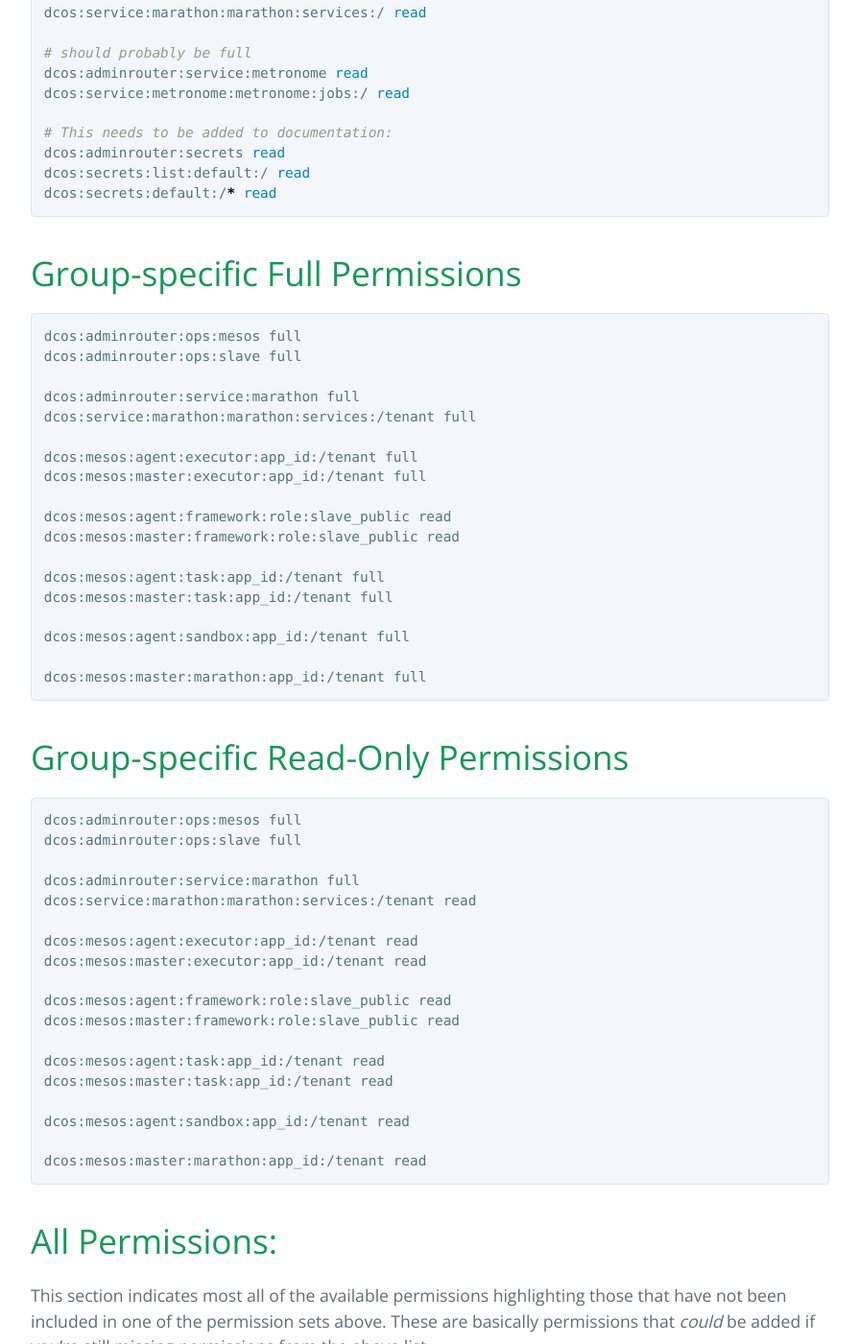
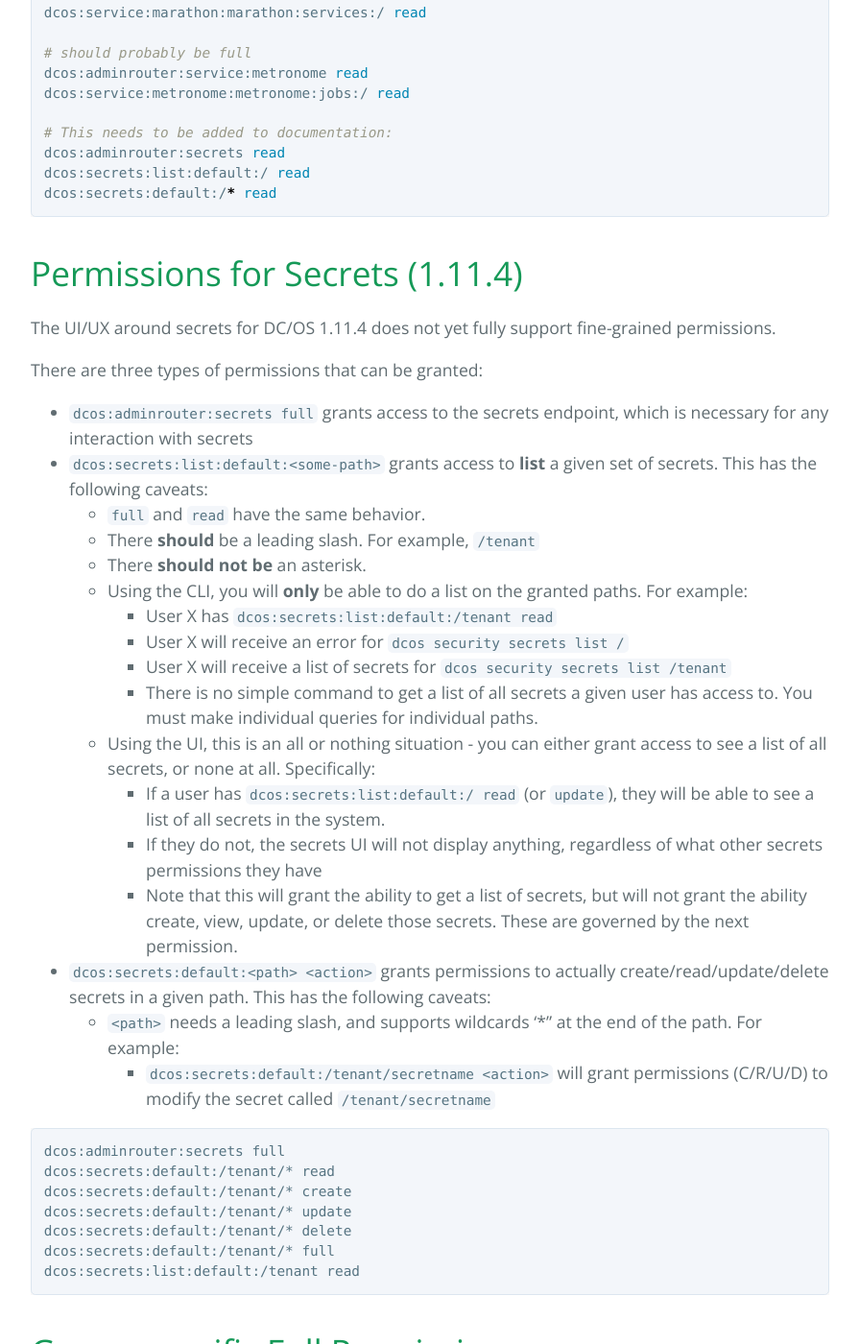
Before and after one commit to mesosphere/field-notes, a Jekyll site: the page built from docs/strict/permissions.md, in a window 1280 px wide and 1400 px high, scrolled down 2144 px. Shown: the whole window at 96% size, without its empty margins (192-1087 px from the left). Built offline with Jekyll 4.4.1, drawn with Linux system fonts in a browser that asks for light colours; our own code applies the rules of GitHub Pages for plain Markdown files.

Commit message:
Add secret permissions

````diff
--- a/docs/strict/permissions.md
+++ b/docs/strict/permissions.md
@@ -86,6 +86,39 @@ dcos:service:metronome:metronome:jobs:/ read
 dcos:adminrouter:secrets read
 dcos:secrets:list:default:/ read
 dcos:secrets:default:/* read
+```
+
+# Permissions for Secrets (1.11.4)
+The UI/UX around secrets for DC/OS 1.11.4 does not yet fully support fine-grained permissions.
+
+There are three types of permissions that can be granted:
+* `dcos:adminrouter:secrets full` grants access to the secrets endpoint, which is necessary for any interaction with secrets
+* `dcos:secrets:list:default:<some-path>` grants access to **list** a given set of secrets.  This has the following caveats:
+  * `full` and `read` have the same behavior.
+  * There **should** be a leading slash.  For example, `/tenant`
+  * There **should not be** an asterisk.
+  * Using the CLI, you will **only** be able to do a list on the granted paths.  For example:
+    * User X has `dcos:secrets:list:default:/tenant read`
+    * User X will receive an error for `dcos security secrets list /`
+    * User X will receive a list of secrets for `dcos security secrets list /tenant`
+    * There is no simple command to get a list of all secrets a given user has access to.  You must make individual queries for individual paths.
+  * Using the UI, this is an all or nothing situation - you can either grant access to see a list of all secrets, or none at all.  Specifically:
+    * If a user has `dcos:secrets:list:default:/ read` (or `update`), they will be able to see a list of all secrets in the system.
+    * If they do not, the secrets UI will not display anything, regardless of what other secrets permissions they have
+    * Note that this will grant the ability to get a list of secrets, but will not grant the ability create, view, update, or delete those secrets.  These are governed by the next permission.
+* `dcos:secrets:default:<path> <action>` grants permissions to actually create/read/update/delete secrets in a given path.  This has the following caveats:
+  * `<path>` needs a leading slash, and supports wildcards '*" at the end of the path.  For example:
+    * `dcos:secrets:default:/tenant/secretname <action>` will grant permissions (C/R/U/D) to modify the secret called `/tenant/secretname`
+
+
+```
+dcos:adminrouter:secrets full
+dcos:secrets:default:/tenant/* read
+dcos:secrets:default:/tenant/* create
+dcos:secrets:default:/tenant/* update
+dcos:secrets:default:/tenant/* delete
+dcos:secrets:default:/tenant/* full
+dcos:secrets:list:default:/tenant read
 ```
 
 
````
